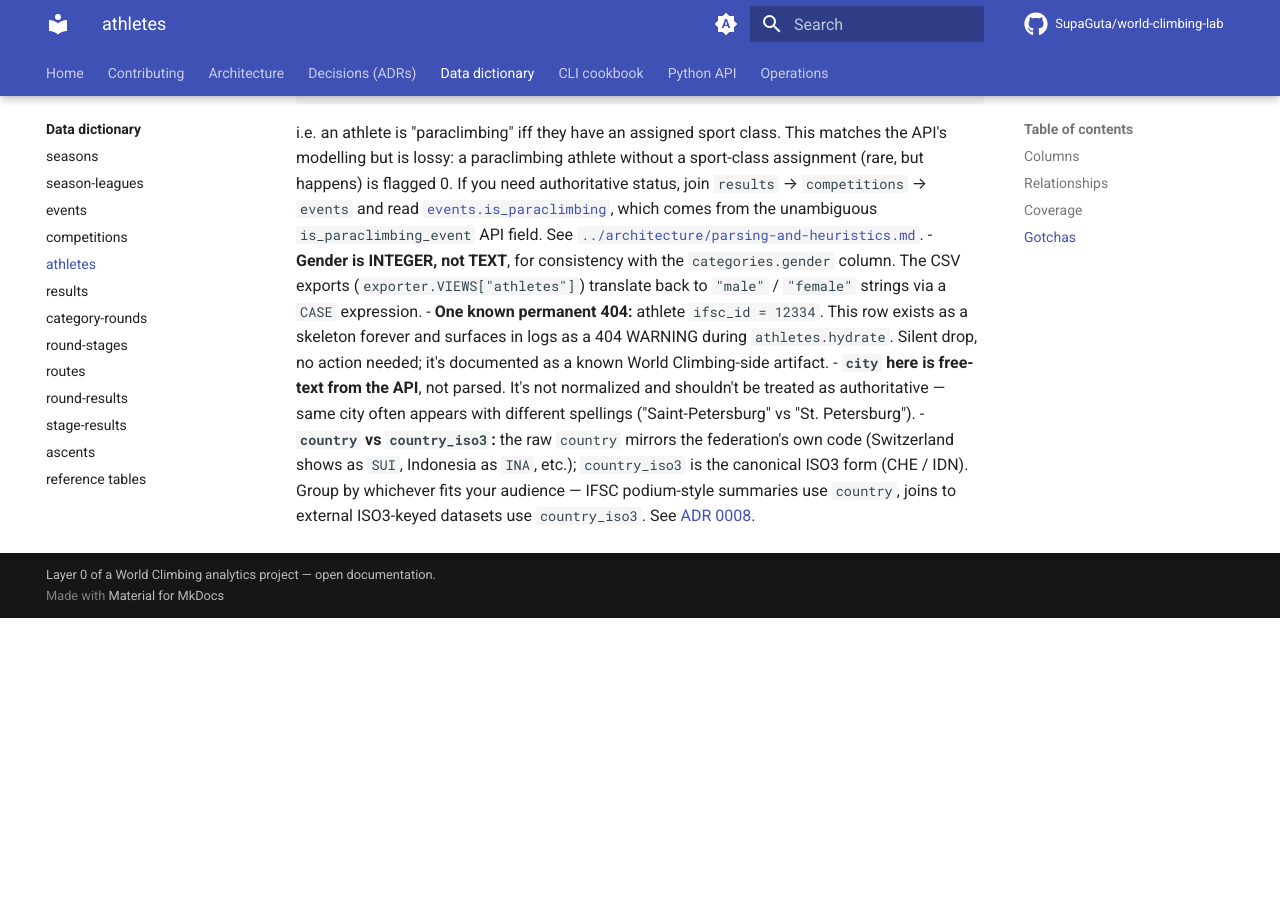
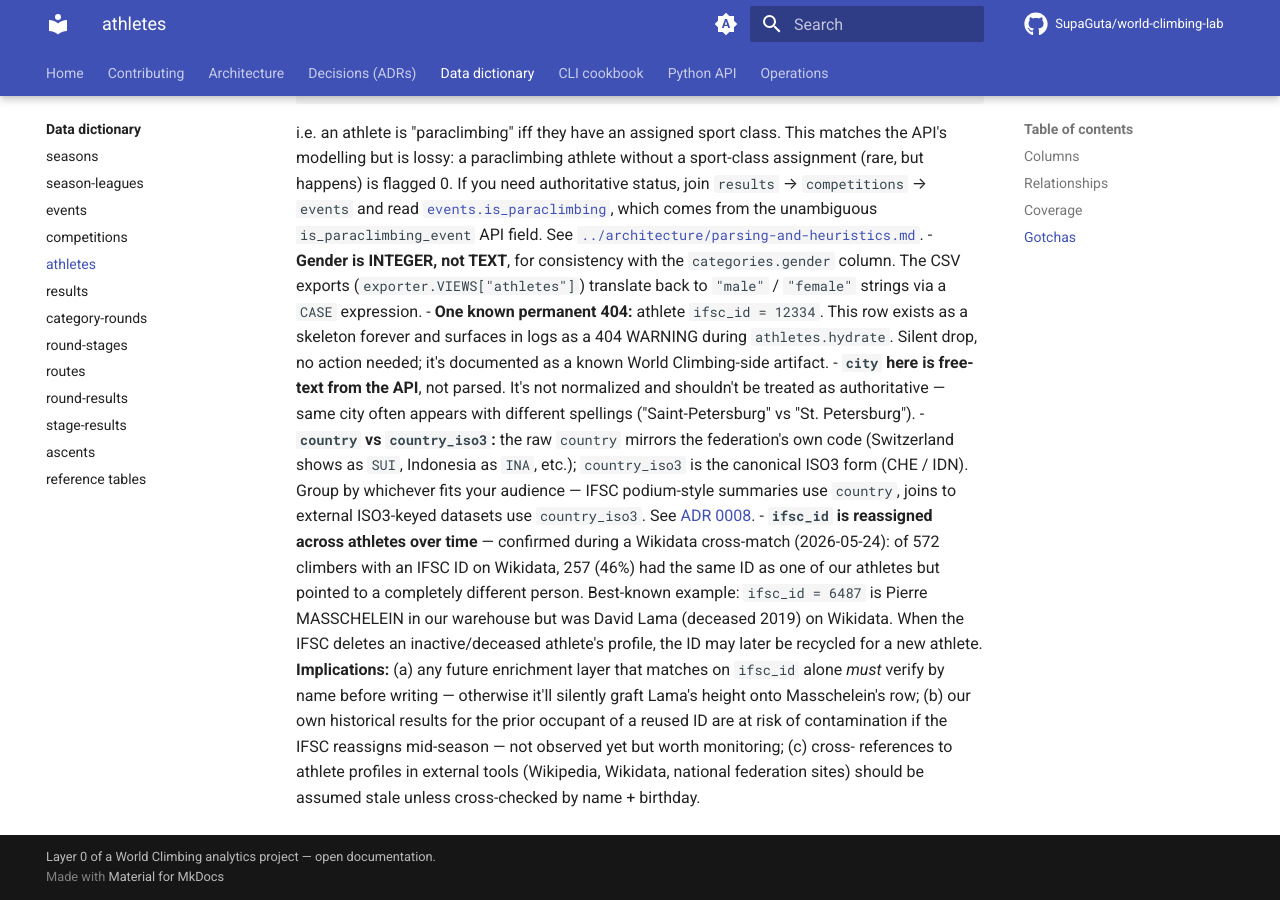
Before and after one commit to SupaGuta/ifsc-climbing-dataviz-claude, an MkDocs documentation site: the page built from docs/data-dictionary/athletes.md, in a window 1280 px wide and 900 px high, scrolled down 2406 px. Built offline with MkDocs 1.6.1 and Material for MkDocs 9.7.7, drawn with Linux system fonts in a browser that asks for light colours; comment, search, counter and statistics services are not loaded; before the commit the page ends 3024 px from its top, so only the background shows below that.

Commit message:
Document ifsc_id reassignment gotcha on athletes table
Confirmed during a Wikidata cross-match (P3690 climber ID) on
2026-05-24: 257 of 572 IFSC-IDed Wikidata entries (46%) had the same
ID as one of our athletes but pointed to a different person. Concrete
example: ifsc_id=6487 is Pierre MASSCHELEIN here but was David Lama
(deceased 2019) on Wikidata.

When the IFSC retires an inactive or deceased athlete's profile, the
ID can be recycled for a new athlete. Adds three implications to the
gotcha block:

1. Any enrichment layer matching on ifsc_id alone must verify by name
   before writing.
2. Our own results history for the prior occupant of a reused ID is
   at risk if the IFSC reassigns mid-season (not observed but worth
   monitoring).
3. Cross-refs to external profiles (Wikipedia, Wikidata, federation
   sites) should be assumed stale unless verified by name + birthday.

Co-Authored-By: Claude Opus 4.7 (1M context) <noreply@anthropic.com>

```diff
--- a/docs/data-dictionary/athletes.md
+++ b/docs/data-dictionary/athletes.md
@@ -90,3 +90,18 @@ column here.
   whichever fits your audience — IFSC podium-style summaries use `country`,
   joins to external ISO3-keyed datasets use `country_iso3`. See
   [ADR 0008](../decisions/0008-country-iso3-sibling-column.md).
+- **`ifsc_id` is reassigned across athletes over time** — confirmed during
+  a Wikidata cross-match (2026-05-24): of 572 climbers with an IFSC ID on
+  Wikidata, 257 (46%) had the same ID as one of our athletes but pointed
+  to a completely different person. Best-known example: `ifsc_id = 6487`
+  is Pierre MASSCHELEIN in our warehouse but was David Lama (deceased
+  2019) on Wikidata. When the IFSC deletes an inactive/deceased athlete's
+  profile, the ID may later be recycled for a new athlete. **Implications:**
+  (a) any future enrichment layer that matches on `ifsc_id` alone *must*
+  verify by name before writing — otherwise it'll silently graft Lama's
+  height onto Masschelein's row; (b) our own historical results for the
+  prior occupant of a reused ID are at risk of contamination if the IFSC
+  reassigns mid-season — not observed yet but worth monitoring; (c) cross-
+  references to athlete profiles in external tools (Wikipedia, Wikidata,
+  national federation sites) should be assumed stale unless cross-checked
+  by name + birthday.
```
